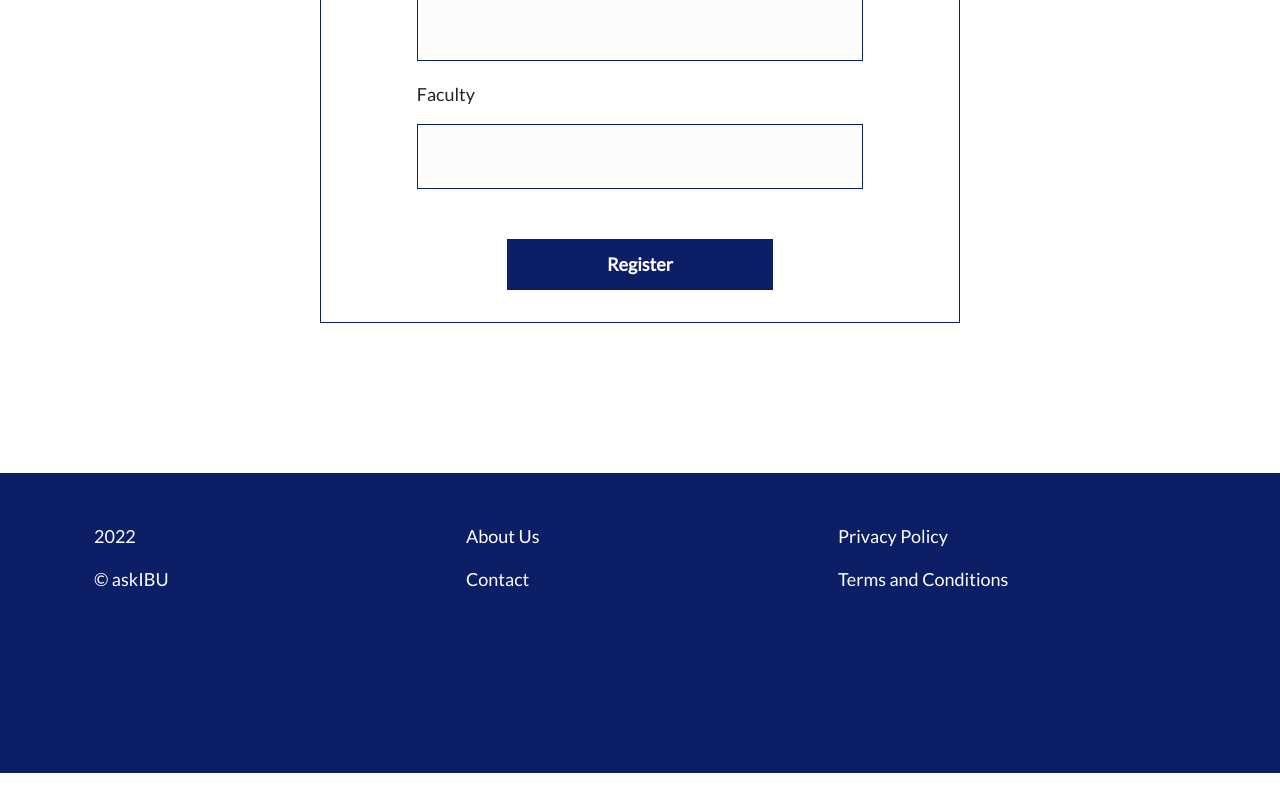
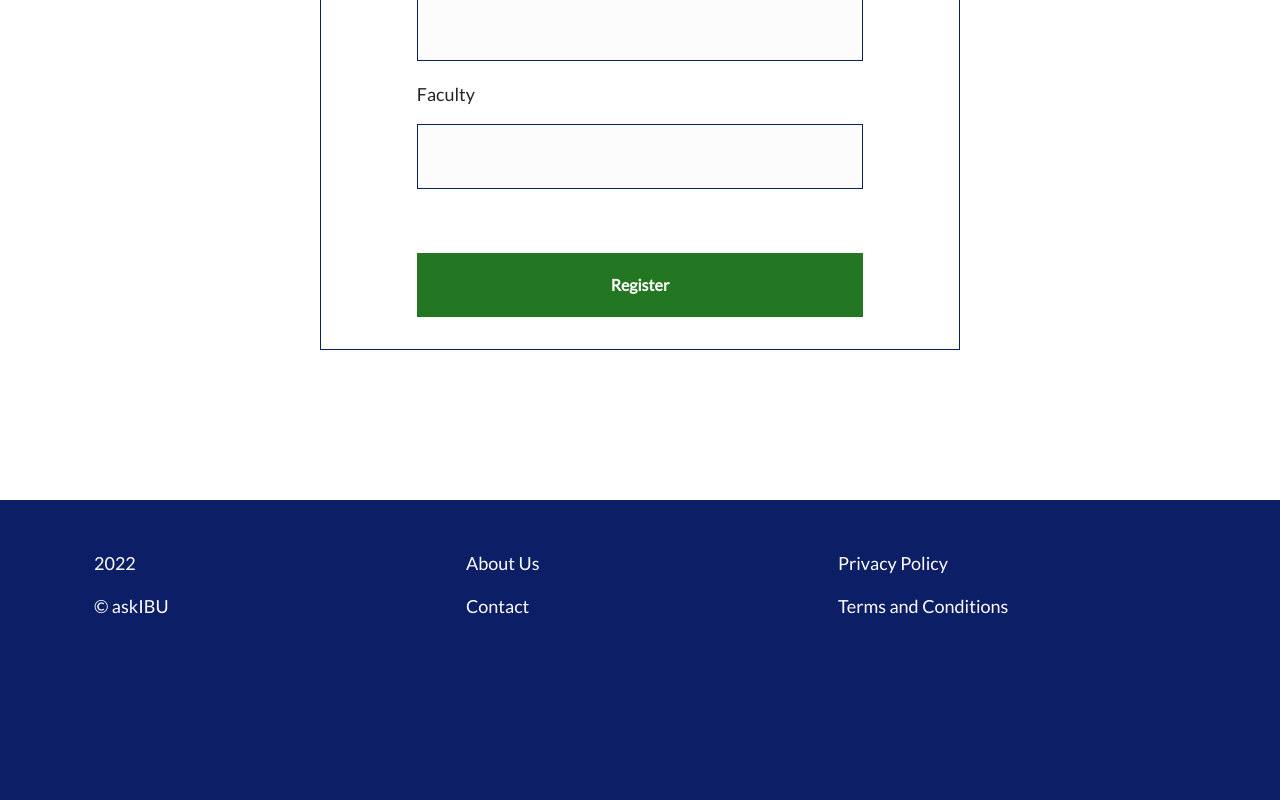
Before and after one commit to admirkrilasevic/studentforum, a React (Create React App) app in the folder frontend/: page /register in a window 1280 px wide. Shown: the part 682-1482 px from the top of the page. Before the commit the page ends 1455 px from the top, so only its background shows below. Built offline with nearby package versions, Linux system fonts and the light colour scheme; no server answers.

Commit message:
feat: send register request

```diff
--- a/frontend/src/pages/Forms.module.css
+++ b/frontend/src/pages/Forms.module.css
@@ -77,25 +77,3 @@
 .registerMessage {
     margin: 40px 0;
 }
-
-.doneButton {
-    text-decoration: none;
-    border: none;
-    background-color: #0c1e66;
-    padding: 12px 100px;
-    font-weight: bold;
-    font-size: 18px;
-    color: #FFF;
-    margin-top: 50px;
-}
-
-.doneButton:hover {
-    text-decoration: none;
-    border: none;
-    background-color: #237723 ;
-    padding: 12px 100px;
-    font-weight: bold;
-    font-size: 18px;
-    color: #FFF;
-    margin-top: 50px;
-}
--- a/frontend/src/pages/Register.js
+++ b/frontend/src/pages/Register.js
@@ -1,16 +1,18 @@
 import { useState } from 'react'
+import AuthService from '../utils/AuthService'
 import styles from './Forms.module.css'
 
 function Register() {
-
     const [name, setName] = useState('')
     const [email, setEmail] = useState('')
     const [password, setPassword] = useState('')
     const [departmentId, setDepartmentId] = useState('')
     const [facultyId, setFacultyId] = useState('')
+    const [message, setMessage] = useState('')
 
-    const handleRegister = () => {
-        console.log(name, email, password, departmentId, facultyId)
+    const handleRegister = async () => {
+        const response = await AuthService.register(name, email, password, facultyId, departmentId)
+        setMessage(response)
     }
 
     return (
@@ -36,7 +38,13 @@ function Register() {
                 <p>Faculty</p>
                 <input type="text" value={facultyId} onChange={(e) => setFacultyId(e.target.value)} className={styles.formInput} />
             </div>
-            <button className={styles.doneButton} onClick={() => handleRegister()}>Register</button>
+            <button className={styles.formSubmitButton} onClick={() => handleRegister()}>Register</button>
+            {
+                message &&
+                <div className={styles.registerMessage}>
+                    {message}
+                </div>
+            }
         </div>
     )
 }
--- a/frontend/src/utils/AuthService.js
+++ b/frontend/src/utils/AuthService.js
@@ -15,6 +15,9 @@ const register = (name, email, password, faculty_id, department_id) => {
         password,
         faculty_id,
         department_id,
+    }, {
+        headers:
+            {"Access-Control-Allow-Origin": "*"}
     })
 }
 
```
